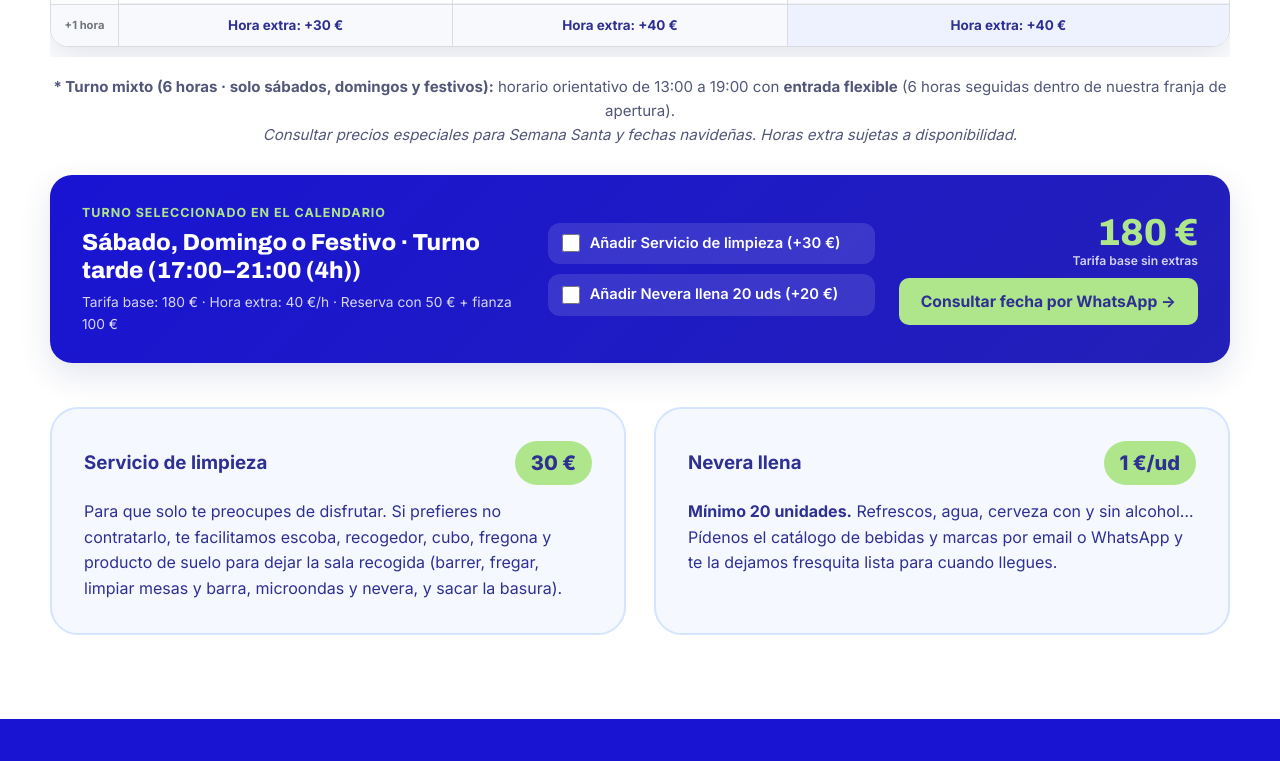
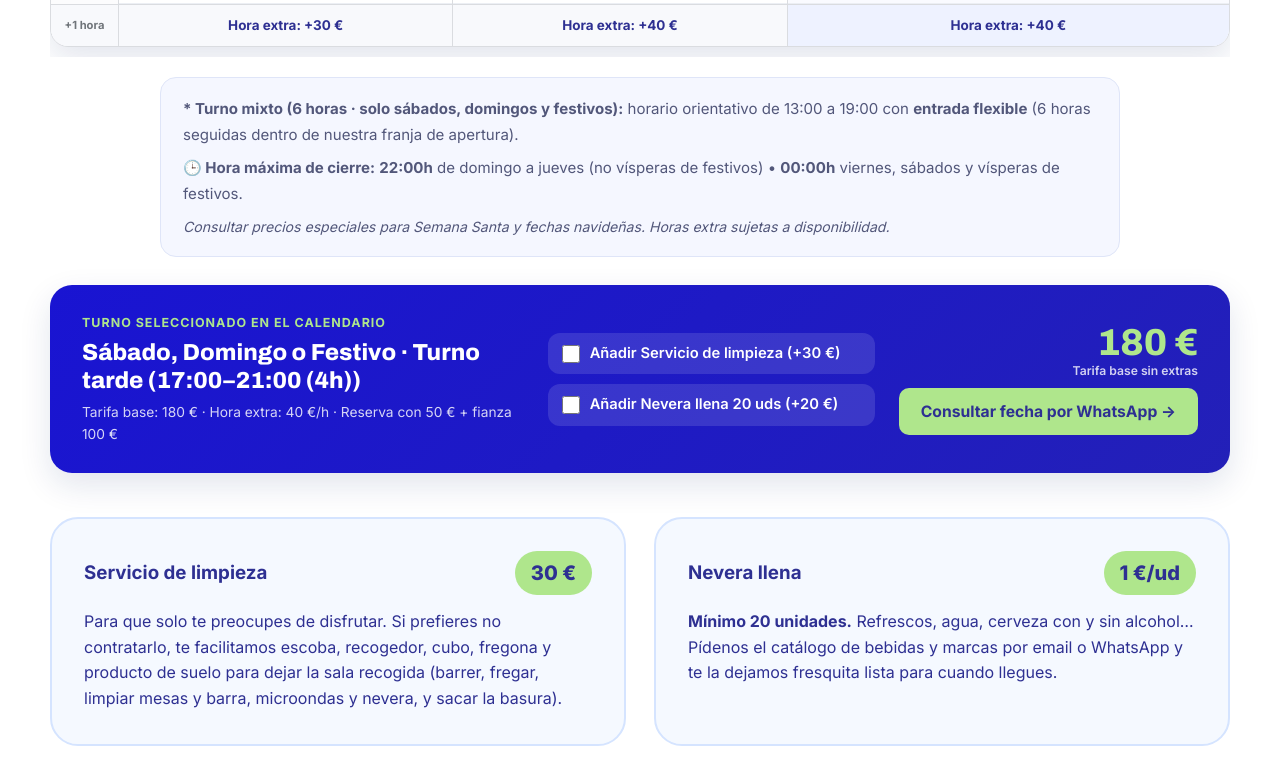
Before and after one commit to vicagbur/espaciosintra, a plain HTML site: page tarifas/index.html in a window 1280 px wide. Shown: the part 1126-1887 px from the top of the page. Drawn offline with Linux system fonts and the light colour scheme.

Commit message:
Add maximum closing hours notice to tarifas page

```diff
--- a/tarifas/index.html
+++ b/tarifas/index.html
@@ -223,11 +223,12 @@
         </div>
       </div>
 
-      <!-- Asterisk Explanations -->
-      <p class="tarifa-footnote">
-        <strong>* Turno mixto (6 horas · solo sábados, domingos y festivos):</strong> horario orientativo de 13:00 a 19:00 con <strong>entrada flexible</strong> (6 horas seguidas dentro de nuestra franja de apertura).<br>
-        <em>Consultar precios especiales para Semana Santa y fechas navideñas. Horas extra sujetas a disponibilidad.</em>
-      </p>
+      <!-- Asterisk Explanations & Closing Hours -->
+      <div class="tarifa-footnote" style="background:#f5f7ff; border:1.5px solid #dfe5f8; border-radius:16px; padding:18px 22px; text-align:left; line-height:1.7; max-width:960px; margin:20px auto 0;">
+        <p style="margin-bottom:8px;"><strong>* Turno mixto (6 horas · solo sábados, domingos y festivos):</strong> horario orientativo de 13:00 a 19:00 con <strong>entrada flexible</strong> (6 horas seguidas dentro de nuestra franja de apertura).</p>
+        <p style="margin-bottom:8px;"><strong>🕒 Hora máxima de cierre:</strong> <strong>22:00h</strong> de domingo a jueves (no vísperas de festivos) &bull; <strong>00:00h</strong> viernes, sábados y vísperas de festivos.</p>
+        <p style="margin:0; font-size:0.88rem; color:#52577a;"><em>Consultar precios especiales para Semana Santa y fechas navideñas. Horas extra sujetas a disponibilidad.</em></p>
+      </div>
 
       <!-- Live Budget Calculator & Direct WhatsApp Bar -->
       <div class="calc-bar" aria-live="polite">
```
